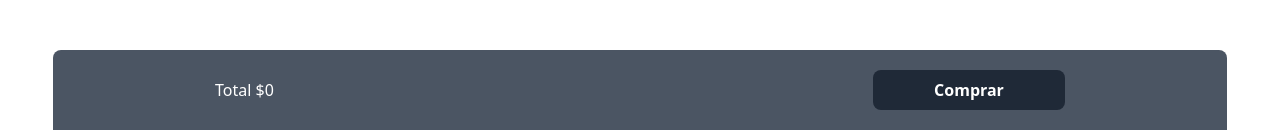
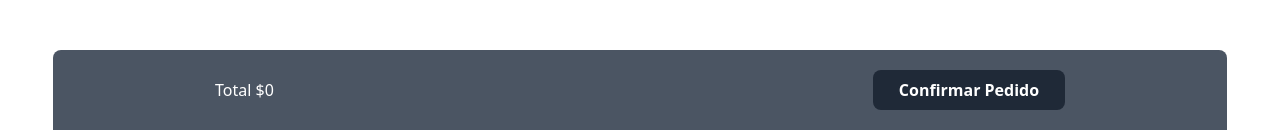
Before and after one commit to GalvanPablo/eccomerce-react, a React (Create React App) app: page /carrito in a window 1280 px wide. Shown: the part 670-800 px from the top of the page. Built offline with nearby package versions, Linux system fonts and the light colour scheme.

Commit message:
optimizacion de provider y redirecciones

```diff
--- a/src/components/CustomProvider.jsx
+++ b/src/components/CustomProvider.jsx
@@ -24,19 +24,16 @@ const CustomProvider = ({children}) => {
     const eliminarProducto = (producto) => {
         if(!estaEnCarrito(producto)) return false
         const auxCarrito = [...listadoCarrito]
-        const index = auxCarrito.findIndex(item => item.producto.id === producto.id)
-        auxCarrito.splice(index, 1)
+        auxCarrito.splice(auxCarrito.findIndex(item => item.producto.id === producto.id), 1)
         setListadoCarrito(auxCarrito)
         return true
     }
     const modificarCantidad = (producto, nuevaCantidad) => {
         if(!estaEnCarrito(producto)) return false
         const auxCarrito = [...listadoCarrito]
-        const index = auxCarrito.findIndex(item => item.producto.id === producto.id)
-        auxCarrito[index].cantidad = nuevaCantidad
+        auxCarrito[auxCarrito.findIndex(item => item.producto.id === producto.id)].cantidad = nuevaCantidad
         setListadoCarrito(auxCarrito)
         return true
-
     }
     const vaciarCarrito = () => {
         if(listadoCarrito.length > 0){
--- a/src/components/ItemCartContainer.jsx
+++ b/src/components/ItemCartContainer.jsx
@@ -1,21 +1,20 @@
 import React from 'react'
-import { Navigate } from 'react-router-dom';
+import { useNavigate } from 'react-router-dom';
 import { useCarrito } from './CustomProvider'
 import ItemList from './ItemList';
 import { Notify } from 'notiflix/build/notiflix-notify-aio';
-import { useState } from 'react';
 
-import { ShoppingCartIcon } from '@heroicons/react/24/outline';
+import { ShoppingCartIcon, TrashIcon } from '@heroicons/react/24/outline';
 
 
 
 const ItemCartContainer = () => {
+    const Navigate = useNavigate();
     const carrito = useCarrito();
 
-    const [compraAceptada, setCompraAceptada] = useState(false)
     const handleComprar = () => {
         if(carrito.listado.length > 0){
-            setCompraAceptada(true)
+            Navigate("/checkout")
         }else{
             Notify.failure("No hay productos en el carrito", {timeout: 2000, position: 'center-center'})
         }
@@ -39,14 +38,22 @@ const ItemCartContainer = () => {
                 <div className="w-[95%] xl:w-11/12 mx-auto bg-gray-600 rounded-t-lg p-5">
                     <div className="flex flex-col gap-3 md:gap-0 md:flex-row justify-between items-center w-3/4 mx-auto">
                         <h4 className="text-white">Total <span>${new Intl.NumberFormat('de-DE').format(carrito.calcularTotal())}</span></h4>
-                        <button
-                            onClick={handleComprar}
-                            className="flex flex-row justify-center gap-1 bg-gray-800 py-2 w-48 rounded-lg font-semibold outline-none select-none text-white hover:bg-blue-800/80"
-                        >Comprar</button>
+                        <div className="flex flex-col items-center md:flex-row gap-5">
+                            {
+                                carrito.listado.length > 0 ?
+                                <button className="text-white hover:text-red-800" onClick={carrito.vaciarCarrito}>
+                                    <TrashIcon className="w-6 h-6"/>
+                                </button>
+                                : null
+                            }
+                            <button onClick={handleComprar}
+                            className="flex flex-row justify-center gap-1 bg-gray-800 py-2 w-48 rounded-lg font-semibold outline-none select-none text-white hover:bg-blue-800/80">
+                                Confirmar Pedido
+                            </button>
+                        </div>
                     </div>
                 </div>
             </div>
-            {compraAceptada ? <Navigate to="/checkout"/> : null}
         </div>
     )
 }
--- a/src/components/ItemDetail.jsx
+++ b/src/components/ItemDetail.jsx
@@ -7,17 +7,15 @@ import { useCarrito } from './CustomProvider'
 
 import { Notify } from 'notiflix/build/notiflix-notify-aio';
 import ItemCounter from './ItemCounter'
-import { Navigate } from 'react-router-dom';
+import { useNavigate } from 'react-router-dom';
 
 function ItemDetail({producto}) {
 
     const volver = () => {window.history.back()}
-
+    const Navigate = useNavigate();
     const carrito = useCarrito();
 
     const [cantidad, setCantidad] = useState(1)
-
-    const [comprar, setComprar] = useState(false)
 
     const handleAgregarACarrito = () =>{
 
@@ -40,7 +38,7 @@ function ItemDetail({producto}) {
             case 1:
             case 2:
                 console.log(e.target)
-                setComprar(true)
+                Navigate("/carrito")
                 break;
             default:
                 Notify.failure('No se ha podido continuar con la compra', {timeout: 2000, position: 'right-bottom'});
@@ -75,11 +73,6 @@ function ItemDetail({producto}) {
                     </>
                     : <p className="text-red-600 font-semibold">No hay stock disponible</p>
                 }
-
-                {
-                    comprar ? <Navigate to="/carrito"/> : null
-                }
-
             </div>
         </div>
     )
```
